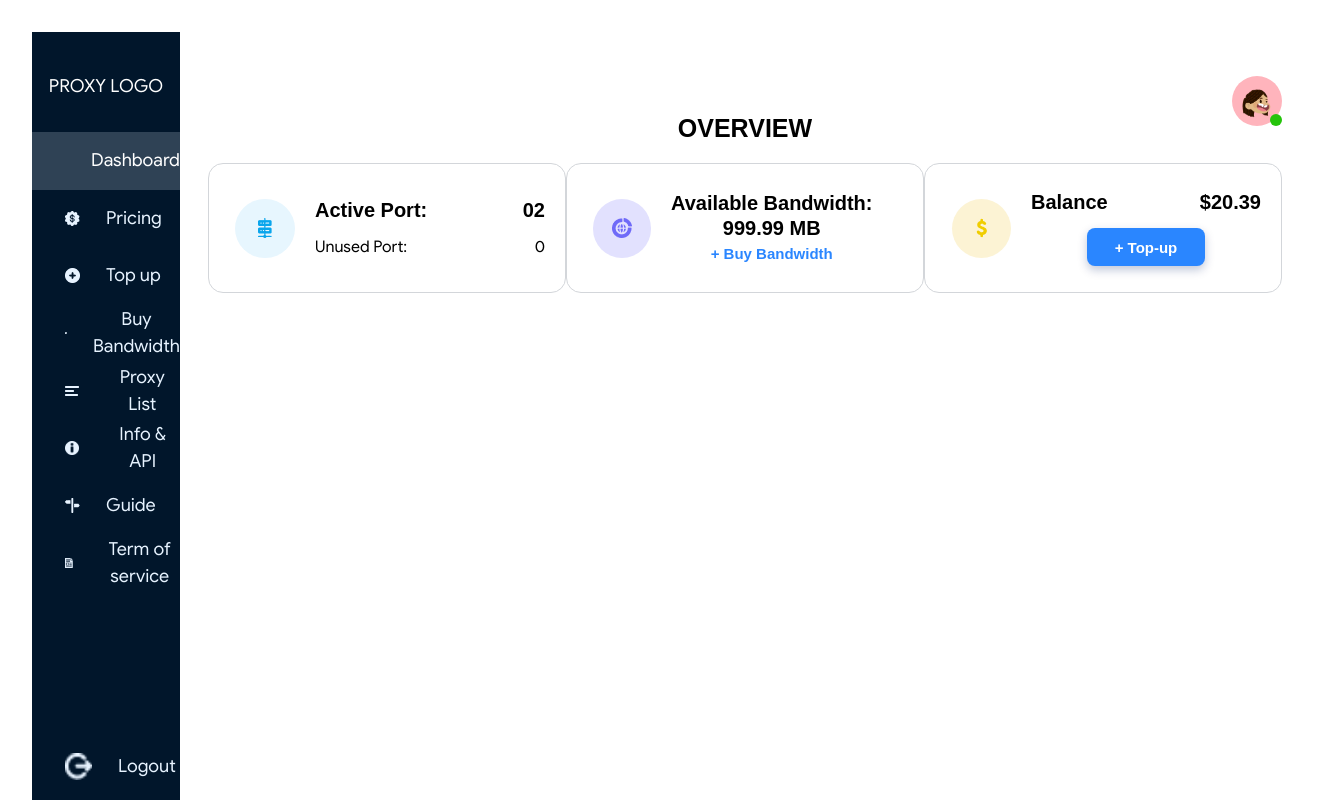
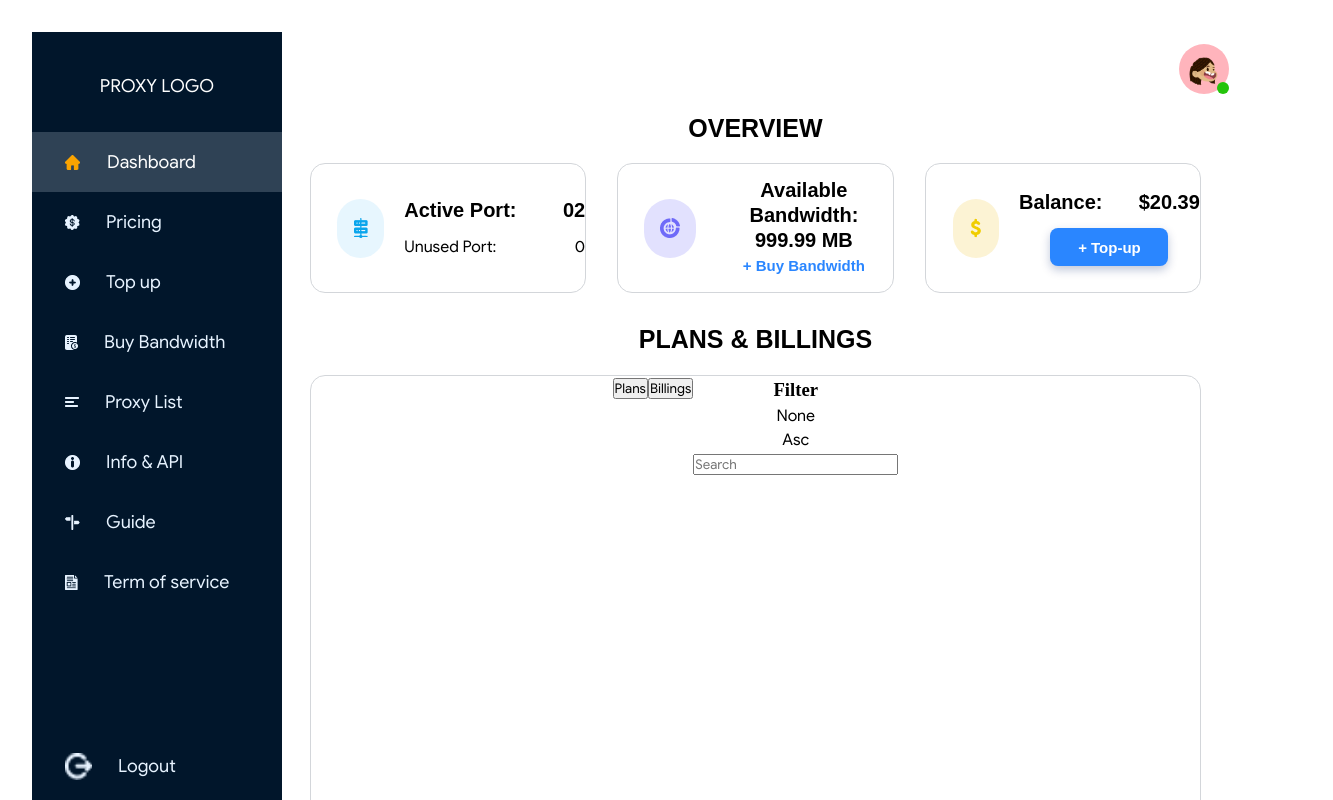
Before and after one commit to CuongCter/Proxy_Dashboard, a React (Vite) app: page / in a window 1280 px wide. Shown: the top 800 px of the page, 1333 px wide, since content can reach past the window. Built offline with nearby package versions, Linux system fonts and the light colour scheme; a web font is replaced by a local one.

Commit message:
set up plan billing

```diff
--- /dev/null
+++ b/src/assets/scss/components/_plansBillings.scss
@@ -0,0 +1,10 @@
+.planBilling{
+    display: flex;
+    justify-content: center;
+    width: 100%;
+    height: 100%;
+    &__header{
+        display: flex;
+        justify-content: space-between;
+    }
+}
--- a/src/assets/scss/pages/_dashboard.scss
+++ b/src/assets/scss/pages/_dashboard.scss
@@ -12,10 +12,9 @@
     @content
 }
 .dashboard{
+    margin-left: 250px;
     width: 100%;
-    min-height: 100vh;
-    position: relative;
-    padding-left: 28px ;
+    padding-left: 28px;
     padding-right: 51px;
     &__admin{
         position: absolute;
@@ -25,8 +24,7 @@
     &__overview{
         margin-top: 80px;
         &-title{
-            font-family: 'GoogleSans', sans-serif;
-            font-weight: 700;
+            @include title{};
             font-size: 25px;
             line-height: 32px;
         }
@@ -37,7 +35,7 @@
             padding-bottom: 30px;
             justify-content: space-between;
             .box{
-                width: 358px;
+                width: 31%;
                 height: 130px;
                 border: 1px solid #d3d6da;
                 border-radius: 15px;
@@ -144,4 +142,20 @@
             }
         }
     }
+    &__plansBillings{
+        &-title{
+            @include title{}
+            font-size: 25px;
+            line-height: 32px;
+            margin-bottom: 20px;
+        }
+        &-content{
+            height: 640px;
+            width: 100%;
+            border: 1px solid #d3d6da;
+                border-radius: 15px;
+            margin-bottom: 50px;
+            @include center{}
+        }
+    }
 }
--- /dev/null
+++ b/src/components/pland_bill/PlansBillings.jsx
@@ -0,0 +1,22 @@
+import React from 'react'
+import '../../assets/scss/components/_plansBillings.scss'
+const PlansBillings = () => {
+  return (
+    <div className='planBilling'>
+        <div className="planBilling__header">
+            <div className='planBilling__header-choose'>
+                <button>Plans</button>
+                <button>Billings</button>
+            </div>
+            <div className="planBilling__header-filter">
+                <h3>Filter</h3>
+                <div>None</div>
+                <div>Asc</div>
+                <input type="text" placeholder='Search' />
+            </div>
+        </div>
+    </div>
+  )
+}
+
+export default PlansBillings
--- a/src/modules/NavBar.scss
+++ b/src/modules/NavBar.scss
@@ -2,17 +2,16 @@
     min-height: 100vh;
     background: #01162B;
     width: 250px;
-
-
+    position: fixed;
     &__main{
         width: 100%;
         height: 100%;
         display: flex;
         flex-direction: column;
-        justify-content: space-between;
+
+
         &-sidebar{
             width: 100%;
-            height: 70%;
             display: flex;
             flex-direction: column;
             align-items: center;
@@ -42,11 +41,13 @@
 
         }
         &-logout{
+            position: absolute;
+            bottom: 52px;
             width: 100%;
             display: flex;
             font-weight: 400;
             color: #E7F3FF;
-            margin-bottom: 52px;
+            // margin-bottom: 52px;
             .logout-icon{
                 padding-left: 33px;
                 width: 60px;
--- a/src/pages/Dashboard.jsx
+++ b/src/pages/Dashboard.jsx
@@ -4,6 +4,7 @@ import Admin from '../components/Admin/Admin'
 import IconPort from '../assets/images/overview/Port.png'
 import IconBandWidth from '../assets/images/overview/Bandwidth.png'
 import IconDollar from '../assets/images/overview/$.png'
+import PlansBillings from '../components/pland_bill/plansBillings'
 const Dashboard = () => {
   return (
     <div className='dashboard'>
@@ -45,7 +46,7 @@ const Dashboard = () => {
           </div>
           <div className="balance__content">
             <div className="balance__content-total">
-              <div className='balance__content-total-title'>Balance</div>
+              <div className='balance__content-total-title'>Balance:</div>
               <div className='balance__content-total-sum'>$20.39</div>
             </div>
             <button className='balance__content-topup'>
@@ -54,6 +55,12 @@ const Dashboard = () => {
           </div>
         </div>
       </div>
+      <div className="dashboard__plansBillings">
+          <h1 className='dashboard__plansBillings-title'>PLANS & BILLINGS</h1>
+          <div className='dashboard__plansBillings-content'>
+            <PlansBillings></PlansBillings>
+          </div>
+      </div>
     </div>
   )
 }
```
Also changed, not shown: src/layout/LayoutPage.scss (line endings or trailing spaces).
